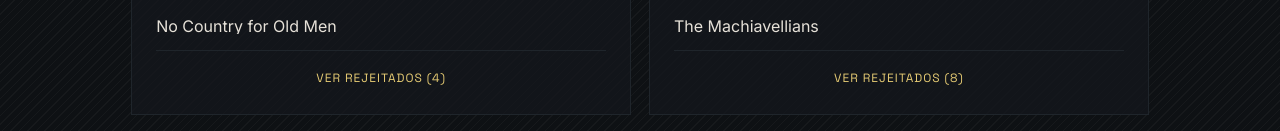
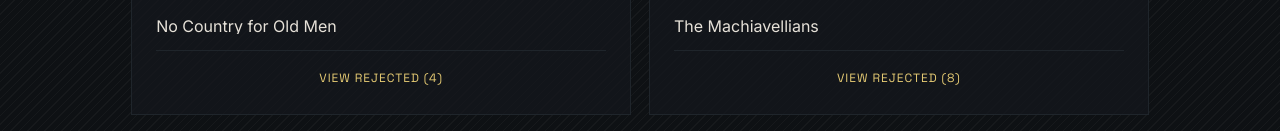
Before and after one commit to sergioB79/theForge, a Next.js app in the folder site/forge/: page /crucible in a window 1280 px wide. Shown: the part 801-932 px from the top of the page. Built offline with nearby package versions, Linux system fonts and the light colour scheme.

Commit message:
Translate Crucible archive link

```diff
--- a/site/forge/src/components/Crucible/CrucibleView.tsx
+++ b/site/forge/src/components/Crucible/CrucibleView.tsx
@@ -147,7 +147,7 @@
                 </ul>
               <div className={styles.domainFooter}>
                 <a className={styles.domainArchive} href={`/archive?domain=${domain}`}>
-                  Ver rejeitados ({rejectedByDomain[domain] || 0})
+                  View rejected ({rejectedByDomain[domain] || 0})
                 </a>
               </div>
               </div>
```
